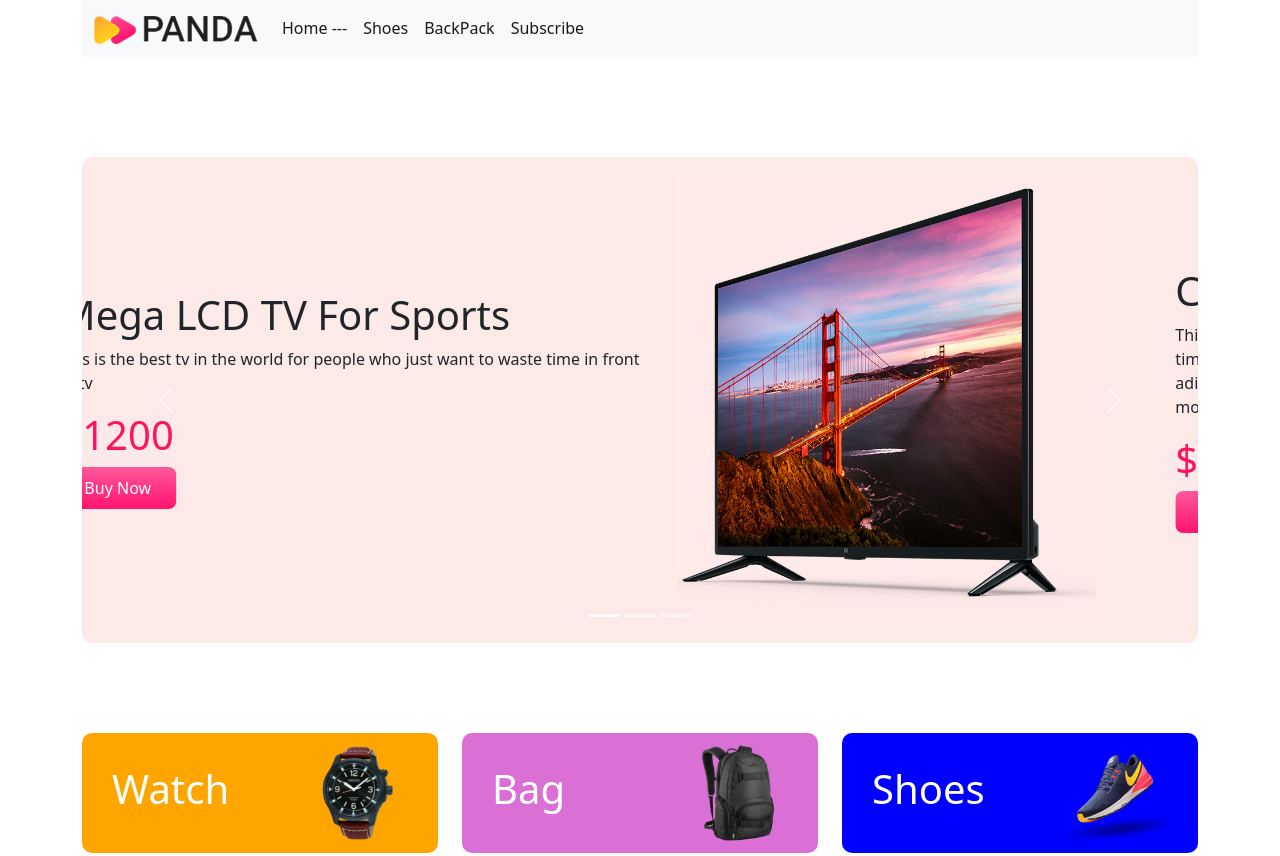
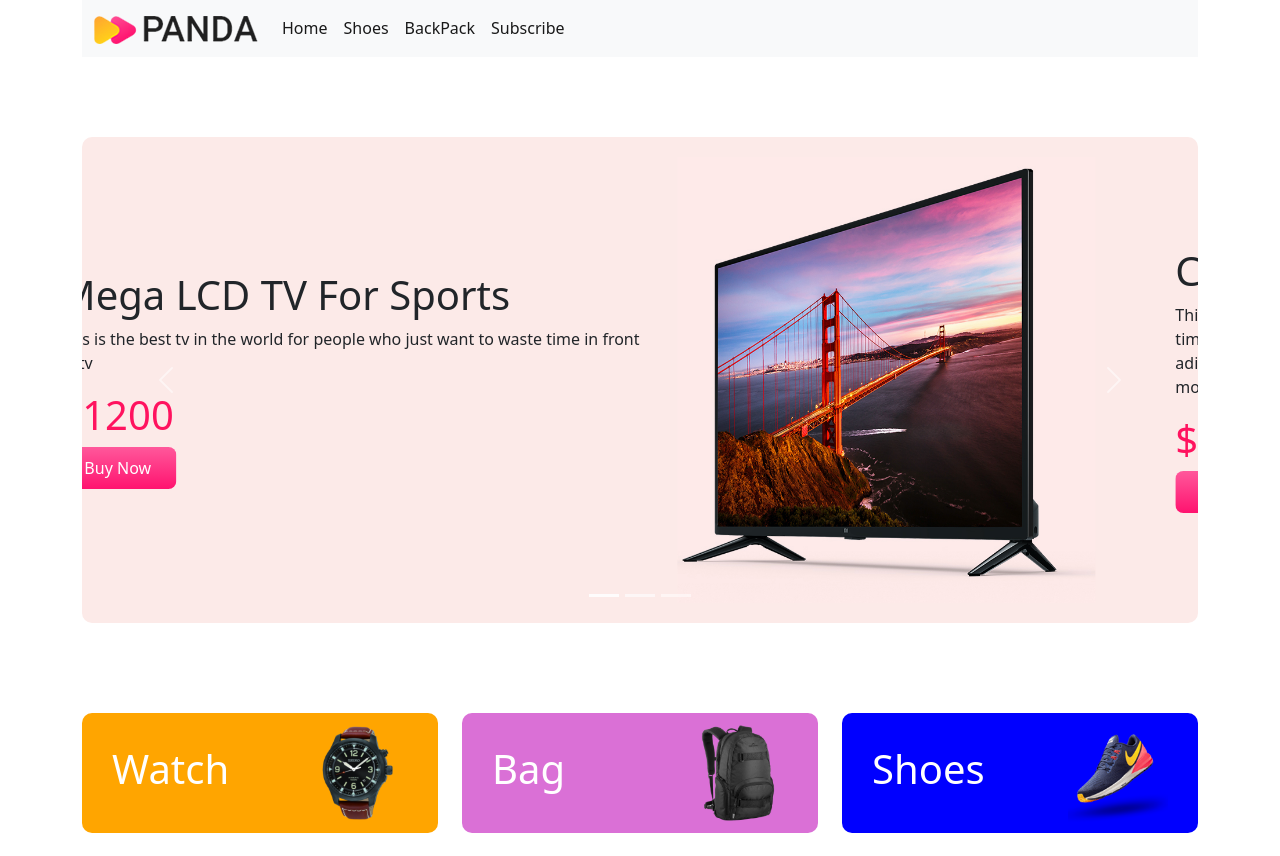
Before and after one commit to shaginahmed/style-commerce, a plain HTML site: page index.html in a window 1280 px wide. Shown: the top 856 px of the page. Drawn offline with nearby package versions, Linux system fonts and the light colour scheme.

Commit message:
panda again done

```diff
--- a/index.html
+++ b/index.html
@@ -25,7 +25,7 @@
             <div class="collapse navbar-collapse" id="navbarNav">
                <ul class="navbar-nav">
                   <li class="nav-item">
-                     <a class="nav-link active" aria-current="page" href="#">Home ---</a>
+                     <a class="nav-link active" aria-current="page" href="#">Home</a>
                   </li>
                   <li class="nav-item">
                      <a class="nav-link active" href="#shoes">Shoes</a>
--- a/style.css
+++ b/style.css
@@ -1,5 +1,5 @@
 .container{
-   margin-bottom: 100px;
+   margin-bottom: 80px;
 }
 .orange-bg{
    background-color: #fceae8;
```
